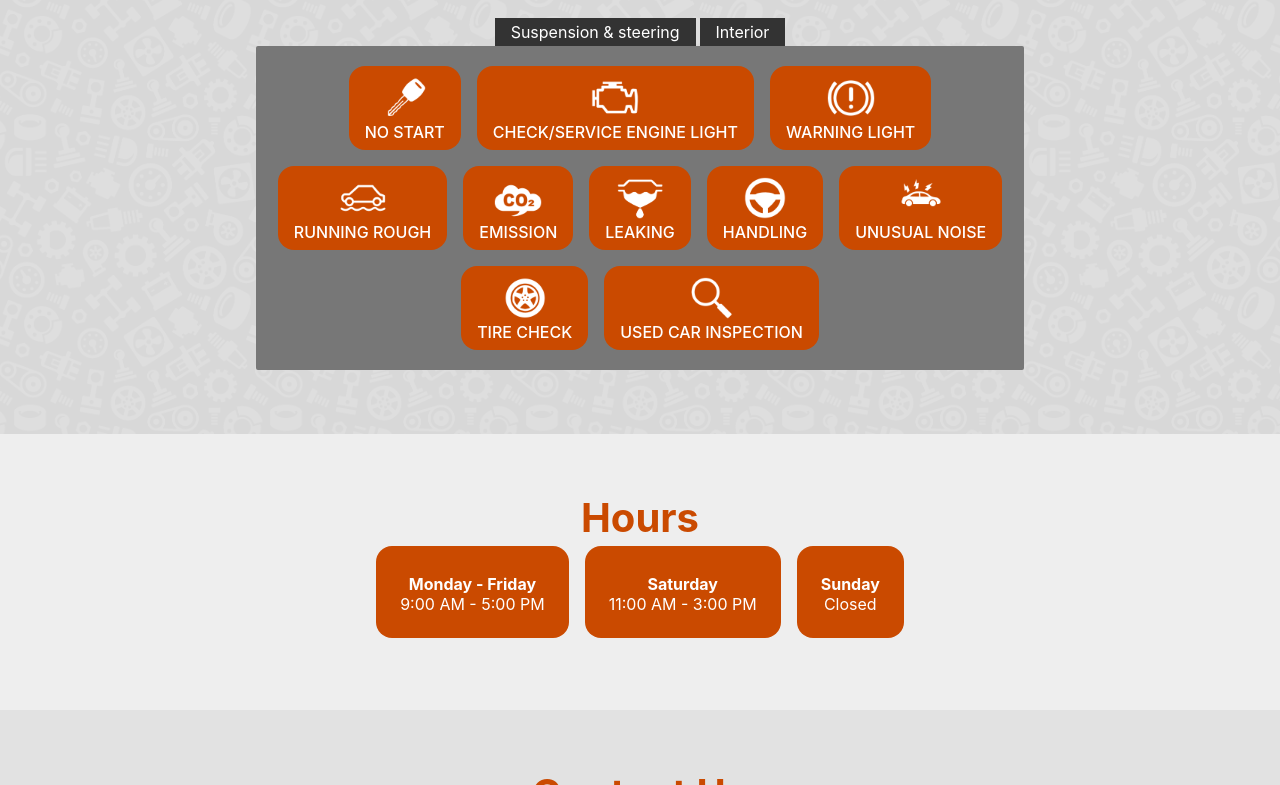
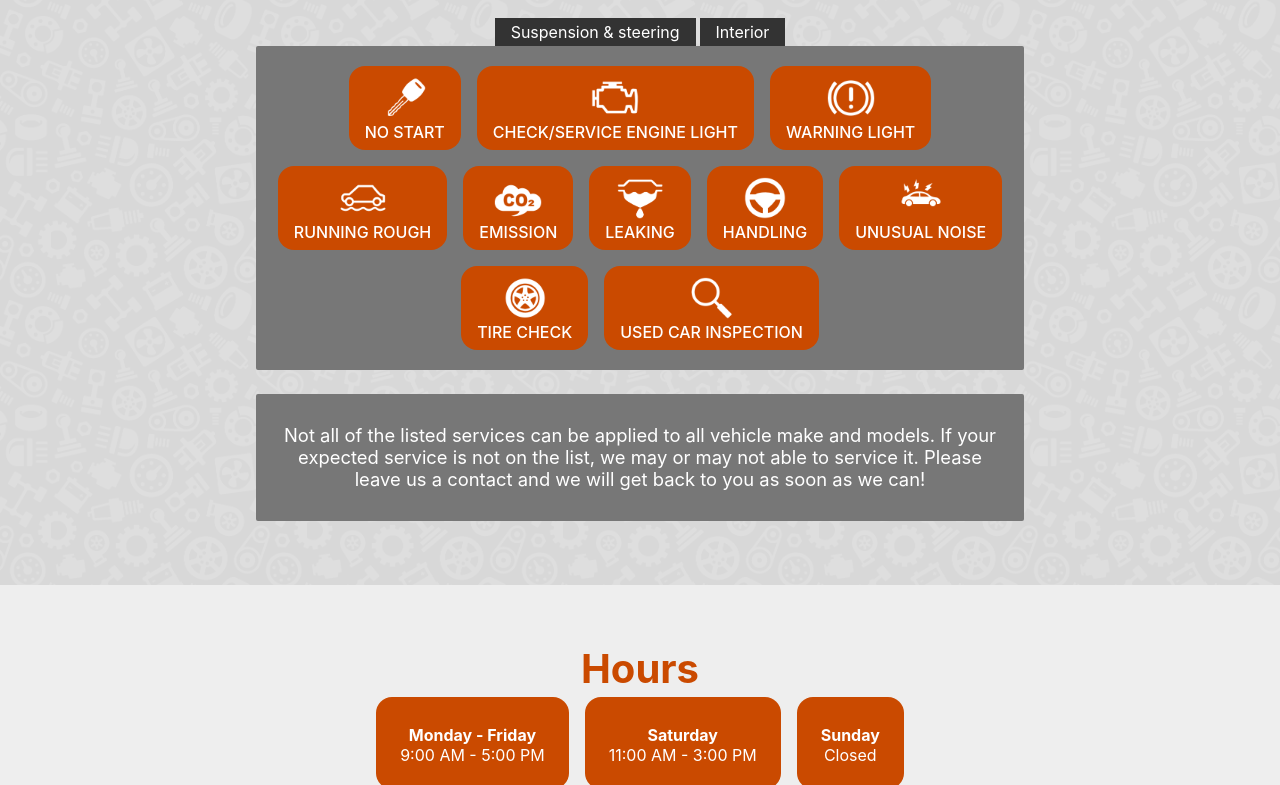
Before and after one commit to HypernovaTX/DFWMobileRepair, a React (Create React App) app in the folder DFW-Mobile/: page / in a window 1280 px wide. Shown: the part 1288-2073 px from the top of the page. Built offline with nearby package versions, Linux system fonts and the light colour scheme.

Commit message:
Service note box

```diff
--- a/DFW-Mobile/src/components/template.tsx
+++ b/DFW-Mobile/src/components/template.tsx
@@ -266,6 +266,11 @@ export default class Template extends React.Component<Props, State> {
                         })
                     }
                 </div>
+                <div key='service_note_box' className='service-note'>
+                    <p>
+                        Not all of the listed services can be applied to all vehicle make and models. If your expected service is not on the list, we may or may not able to service it. Please leave us a contact and we will get back to you as soon as we can!
+                    </p>
+                </div>
             </>
         );
     }
--- a/DFW-Mobile/src/index.css
+++ b/DFW-Mobile/src/index.css
@@ -236,6 +236,16 @@ code {
   overflow: hidden;
   text-align: center;
 }
+.service-note {
+  background: #777;
+  color: #FFF;
+  margin-top: 24px;
+  padding: 12px 24px;
+  border-radius: 2px;
+  overflow: hidden;
+  text-align: center;
+  font-size: 1.15em;
+}
 .serv-li {
   display: inline-block;
   background: rgb(202, 74, 0);
```
